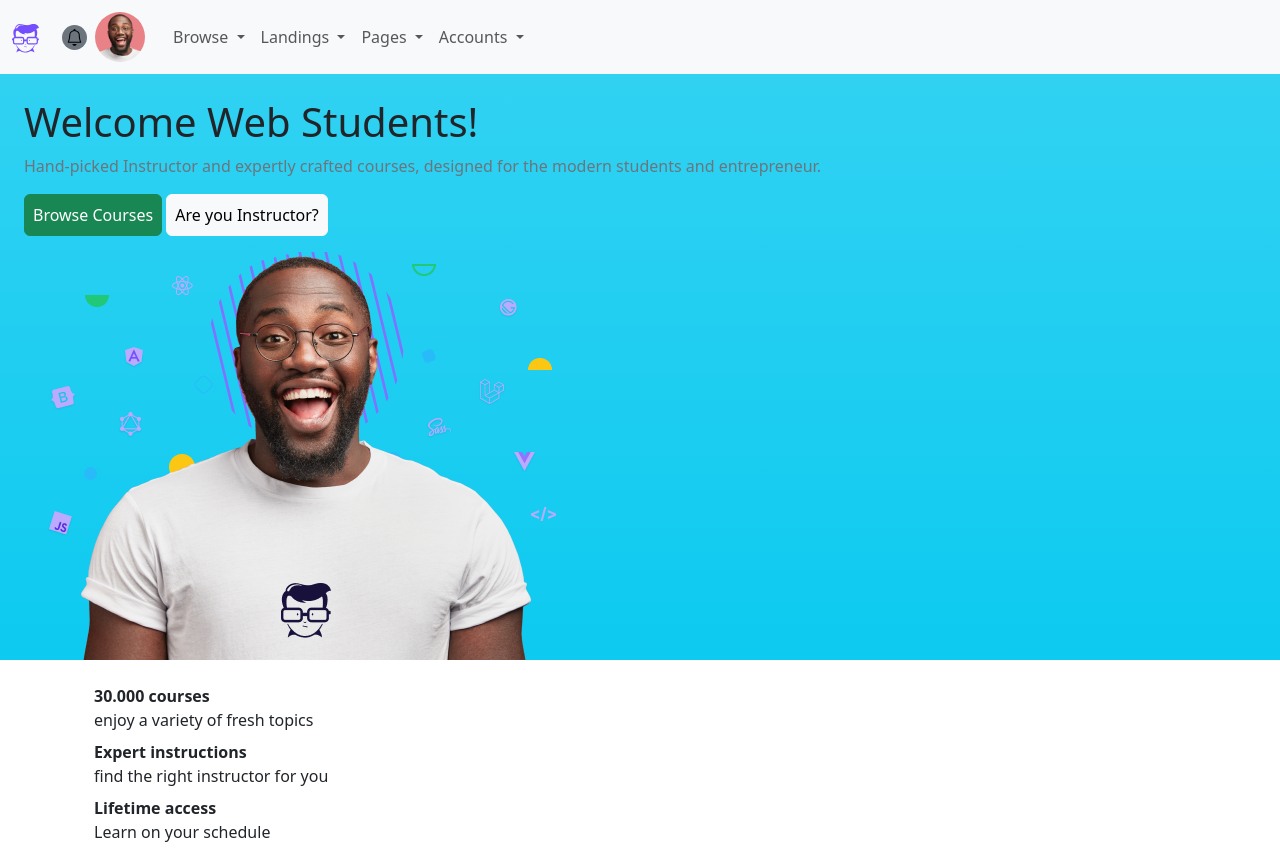
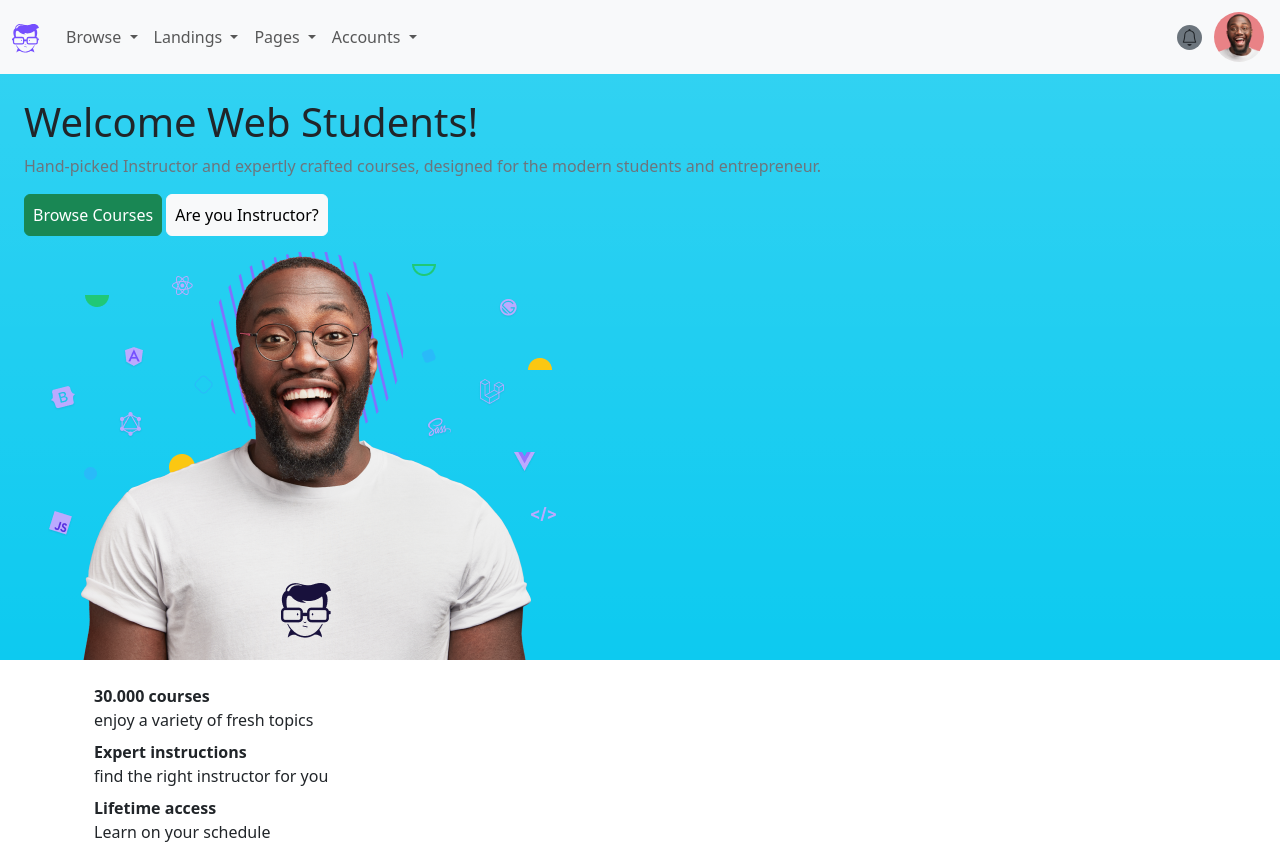
Before and after one commit to marcocodd/U2-W2-D4v2, a plain HTML site: page index.html in a window 1280 px wide. Drawn offline with nearby package versions, Linux system fonts and the light colour scheme.

Commit message:
mobile changes profile picture and desktop

```diff
--- a/index.html
+++ b/index.html
@@ -23,24 +23,23 @@
                 <path fill-rule="evenodd" clip-rule="evenodd" d="M12.1312 22.411C12.1575 22.2914 12.2759 22.2157 12.3956 22.2421L14.6347 22.735C14.7544 22.7614 14.83 22.8797 14.8036 22.9994C14.7773 23.119 14.659 23.1947 14.5393 23.1683L12.3002 22.6753C12.1805 22.649 12.1049 22.5307 12.1312 22.411Z" fill="#754FFE"/>
                 <path d="M13.4203 27.6754C9.00897 27.7261 5.77228 23.6613 4.70536 21.6225C4.54691 21.3197 4.42016 21.2739 4.32509 21.3373C4.17297 21.4387 4.28282 21.6437 4.32507 21.7493C4.85747 22.9916 5.58213 24.0416 5.87791 24.4113C4.83846 26.1353 4.49409 27.855 4.45183 28.4994C6.1758 26.8008 7.91668 26.8832 8.57162 27.1367C13.7055 29.7987 16.5577 27.929 18.1739 27.1367C19.4669 26.5029 21.4803 27.7388 22.3254 28.436C22.224 26.8642 21.3747 25.1402 20.9627 24.4747C21.6282 23.5873 22.1669 22.5099 22.4522 21.9711C22.6803 21.5401 22.6106 21.369 22.5472 21.3373C22.3951 21.2613 22.2092 21.4958 22.1353 21.6225C21.6599 22.4148 18.9345 27.6121 13.4203 27.6754Z" fill="#754FFE"/>
                 </svg></a>
-                <div class="d-flex navbar-brand align-items-center  p-1">
+                <div class="d-flex d-lg-none p-1">
                     <svg xmlns="http://www.w3.org/2000/svg" width="25" height="25" fill="currentColor" class="bi bi-bell bg-secondary rounded-5 p-1" viewBox="0 0 16 16">
                         <path d="M8 16a2 2 0 0 0 2-2H6a2 2 0 0 0 2 2M8 1.918l-.797.161A4 4 0 0 0 4 6c0 .628-.134 2.197-.459 3.742-.16.767-.376 1.566-.663 2.258h10.244c-.287-.692-.502-1.49-.663-2.258C12.134 8.197 12 6.628 12 6a4 4 0 0 0-3.203-3.92zM14.22 12c.223.447.481.801.78 1H1c.299-.199.557-.553.78-1C2.68 10.2 3 6.88 3 6c0-2.42 1.72-4.44 4.005-4.901a1 1 0 1 1 1.99 0A5 5 0 0 1 13 6c0 .88.32 4.2 1.22 6"/>
                       </svg>
-                   <img src="/assets/avatar-1.jpg" class="rounded-5 ms-2" width="50px" height="50px" alt="...">
-                </div>
+                   <img src="/assets/avatar-1.jpg" class="rounded-5 me-2 ms-1" width="50px" height="50px" alt="...">
+
+
               <button class="navbar-toggler" type="button" data-bs-toggle="collapse" data-bs-target="#navbarSupportedContent" aria-controls="navbarSupportedContent" aria-expanded="false" aria-label="Toggle navigation">
-
                 <span class="navbar-toggler-icon"></span>
               </button>
-
+            </div>
               <div class="collapse navbar-collapse" id="navbarSupportedContent">
                 <ul class="navbar-nav me-auto mb-2 mb-lg-0">
                     <li class="nav-item dropdown">
                         <a class="nav-link dropdown-toggle" href="#" role="button" data-bs-toggle="dropdown" aria-expanded="false">
                           Browse
                         </a>
-
                         <ul class="dropdown-menu">
                           <li><a class="dropdown-item" href="#">Action</a></li>
                           <li><a class="dropdown-item" href="#">Another action</a></li>
@@ -77,6 +76,7 @@
                       Accounts
                     </a>
 
+
                     <ul class="dropdown-menu">
                       <li><a class="dropdown-item" href="#">Action</a></li>
                       <li><a class="dropdown-item" href="#">Another action</a></li>
@@ -85,6 +85,13 @@
                     </ul>
                   </li>
                 </ul>
+                <div class="d-none d-md-inline  p-1">
+                    <svg xmlns="http://www.w3.org/2000/svg" width="25" height="25" fill="currentColor" class="bi bi-bell bg-secondary rounded-5 p-1" viewBox="0 0 16 16">
+                        <path d="M8 16a2 2 0 0 0 2-2H6a2 2 0 0 0 2 2M8 1.918l-.797.161A4 4 0 0 0 4 6c0 .628-.134 2.197-.459 3.742-.16.767-.376 1.566-.663 2.258h10.244c-.287-.692-.502-1.49-.663-2.258C12.134 8.197 12 6.628 12 6a4 4 0 0 0-3.203-3.92zM14.22 12c.223.447.481.801.78 1H1c.299-.199.557-.553.78-1C2.68 10.2 3 6.88 3 6c0-2.42 1.72-4.44 4.005-4.901a1 1 0 1 1 1.99 0A5 5 0 0 1 13 6c0 .88.32 4.2 1.22 6"/>
+                      </svg>
+                   <img src="/assets/avatar-1.jpg" class="rounded-5 ms-2" width="50px" height="50px" alt="...">
+                </div>
+
 
 
             </div>
```
